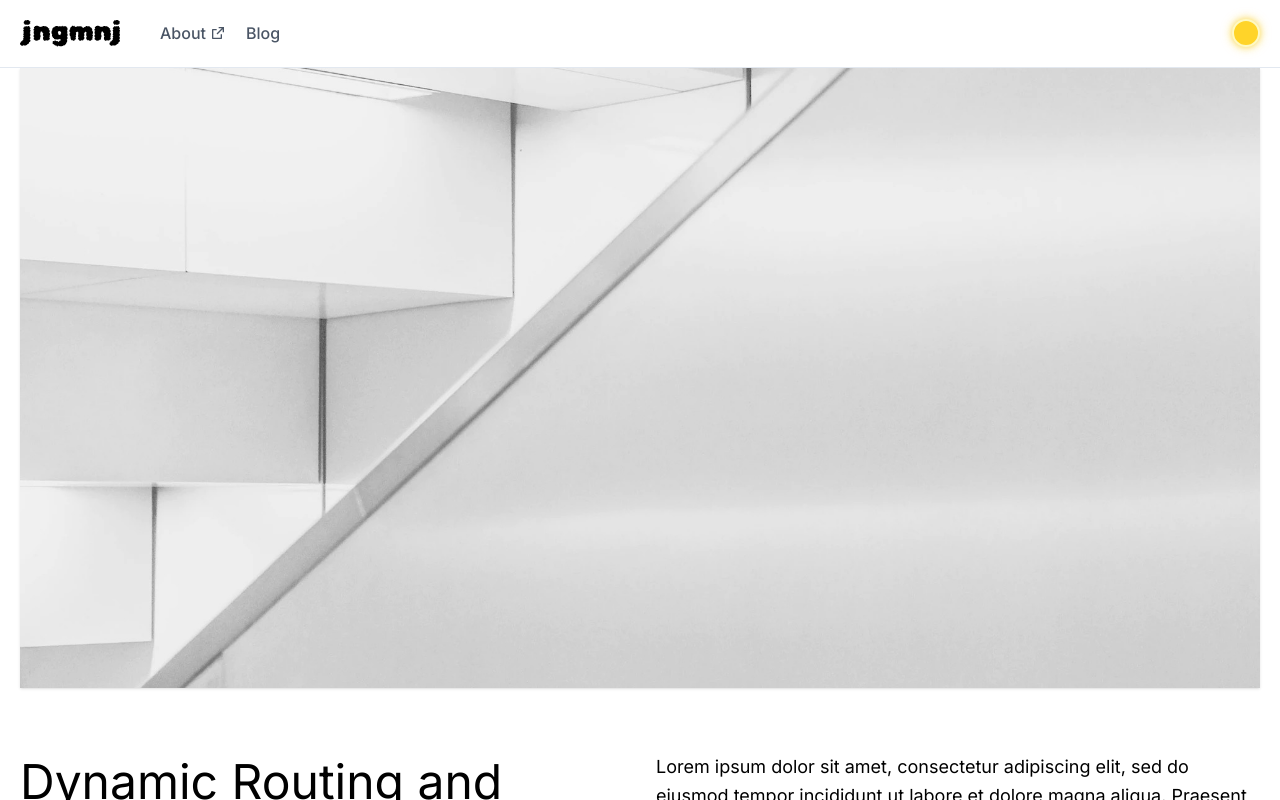
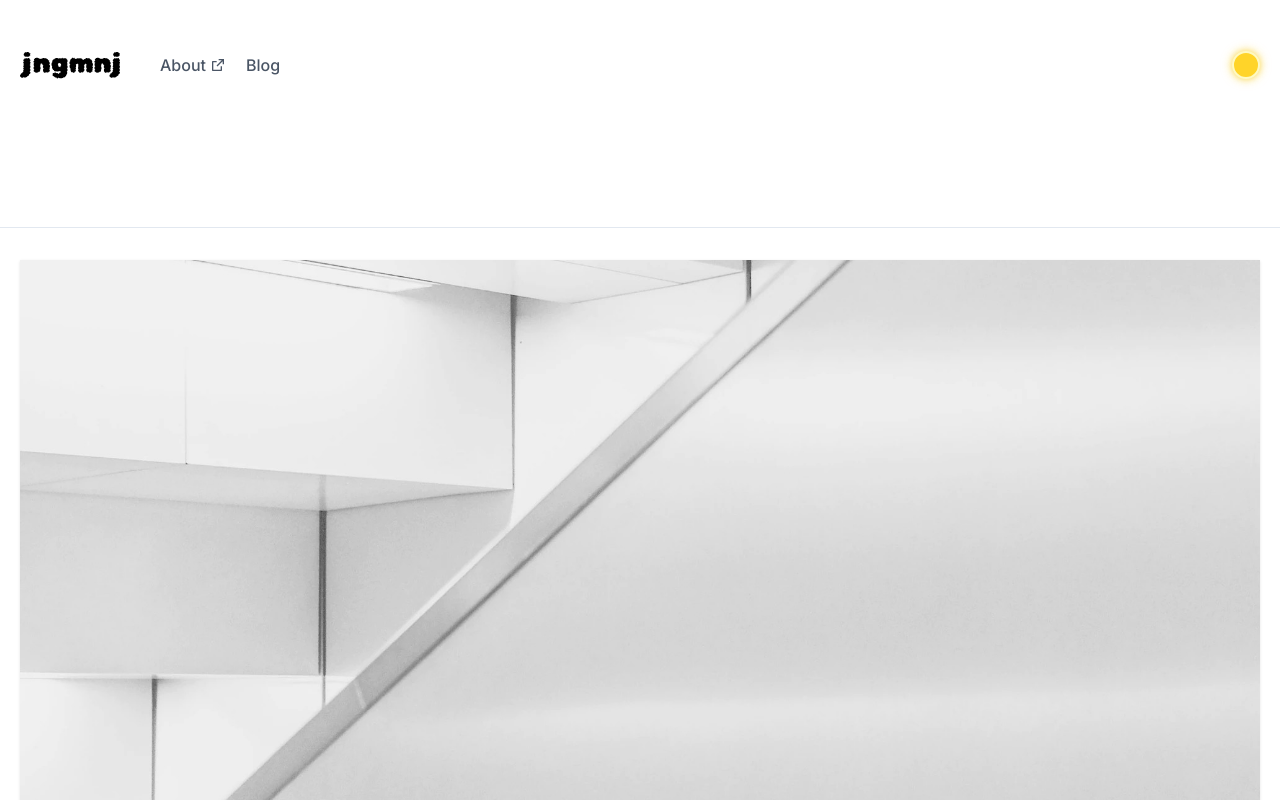
Before and after one commit to jngmnj/jngmnj.github.io, a Next.js app: page / in a window 1280 px wide. Shown: the top 800 px of the page. Built offline with nearby package versions, Linux system fonts and the light colour scheme.

Commit message:
style: add vertical padding to Container component
- Container 컴포넌트에 상단 여백 (pt-8)과 하단 여백 (pb-32) 추가
- 콘텐츠 간격 확보로 레이아웃 안정성 및 가독성 향상

```diff
--- a/src/app/_components/container.tsx
+++ b/src/app/_components/container.tsx
@@ -3,7 +3,7 @@ type Props = {
 };
 
 const Container = ({ children }: Props) => {
-  return <div className="container mx-auto px-5">{children}</div>;
+  return <div className="container mx-auto px-5 pt-8 pb-32">{children}</div>;
 };
 
 export default Container;
```
